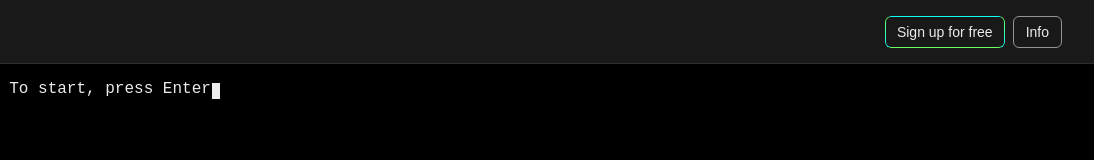
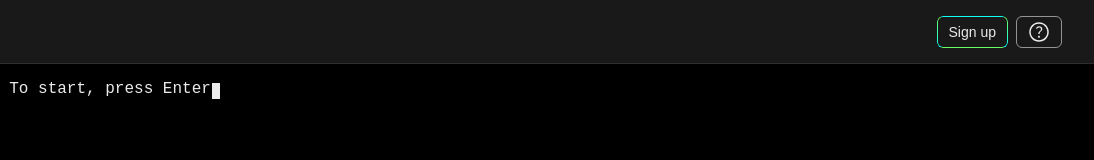
Before and after one commit to neondatabase-labs/psqlsh, a website built with Vite: page client/index.html in a window 1280 px wide. Shown: the full height of the page, 186-1280 px from the left. Built offline with nearby package versions, Linux system fonts and the light colour scheme; some packages are replaced by stand-ins of ours; no server answers.

Commit message:
Added question icon for info button
fixes https://linear.app/neondb/issue/GRW-186/update-buttons-in-top-nav

```diff
--- a/client/index.html
+++ b/client/index.html
@@ -14,9 +14,11 @@
       </a>
       <div class="buttons">
         <a href="https://console.neon.tech/signup" target="_blank">
-          <button class="btn signup">Sign up for free</button>
+          <button class="btn signup">Sign up</button>
         </a>
-        <button class="btn" id="info">Info</button>
+        <button class="btn" id="info">
+            <span class="info-icon"></span>
+        </button>
       </div>
     </div>
     <div id="app"></div>
--- a/client/style.css
+++ b/client/style.css
@@ -148,6 +148,15 @@ div:focus-visible {
   }
 }
 
+.info-icon {
+  display: inline-block;
+  mask: url("./images/question.svg") center no-repeat;
+  background-color: var(--terminal-text-color);
+  width: 20px;
+  height: 20px;
+  vertical-align: bottom;
+}
+
 .banner-visible .banner {
   display: flex;
 }
```
Also changed, not shown: client/images/question.svg (added).
